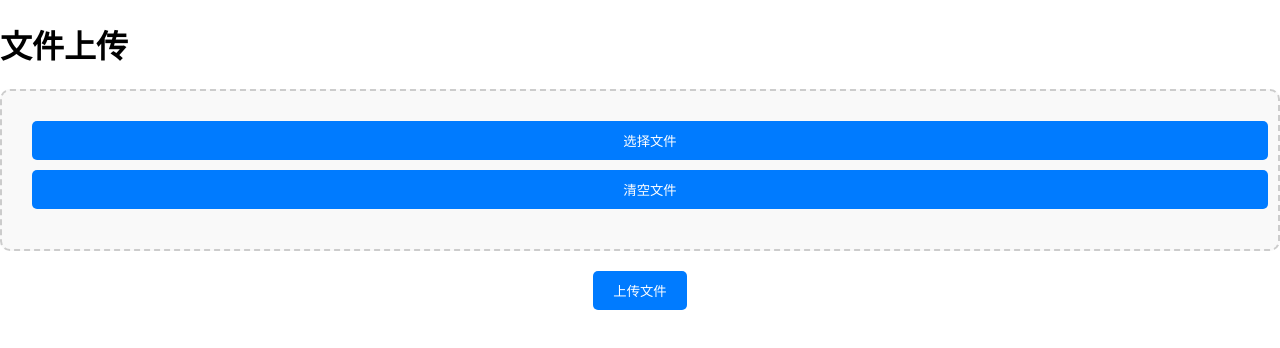
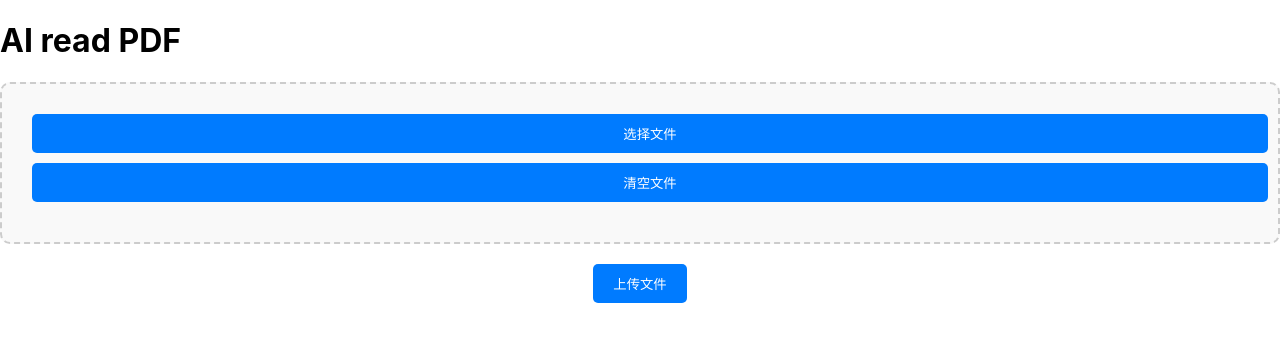
Before and after one commit to fyuneru0830/aireadpdf_web, a React (Create React App) app: page / in a window 1280 px wide. Shown: the top 348 px of the page. Built offline with nearby package versions, Linux system fonts and the light colour scheme.

Commit message:
max token

```diff
--- a/src/App.js
+++ b/src/App.js
@@ -90,7 +90,7 @@ function App() {
 
 
     <div className="App">
-      <h1>文件上传</h1>
+      <h1>AI read PDF</h1>
       {showUpload && (
         <MultipleFilesUpload
           onUploadComplete={handleUploadComplete}
```
